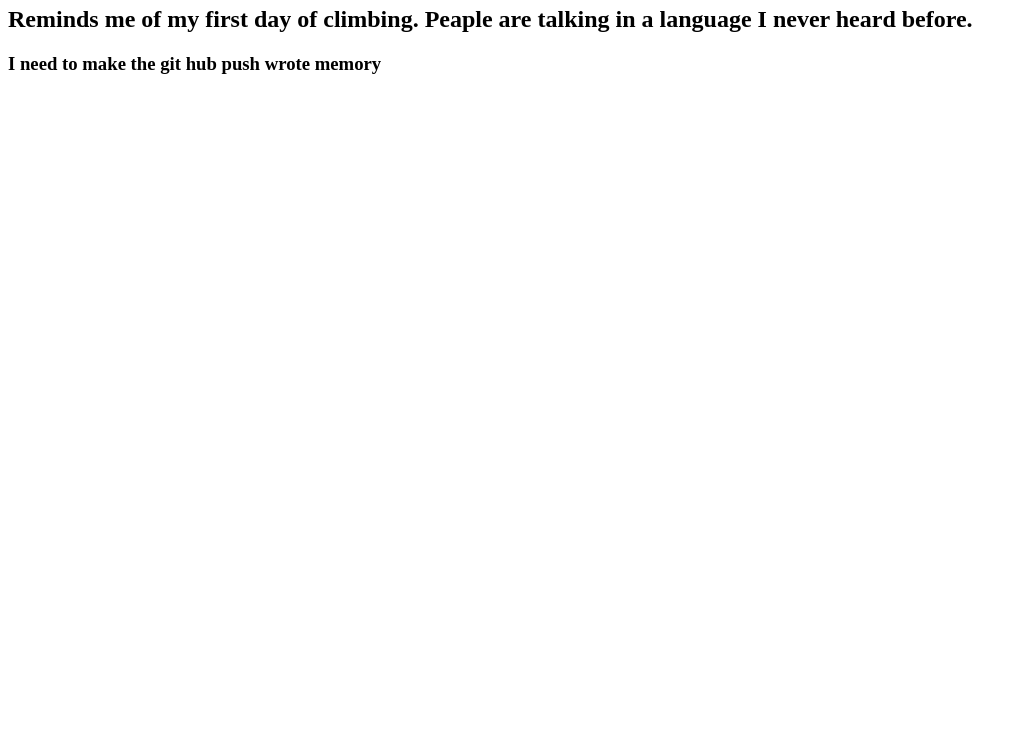
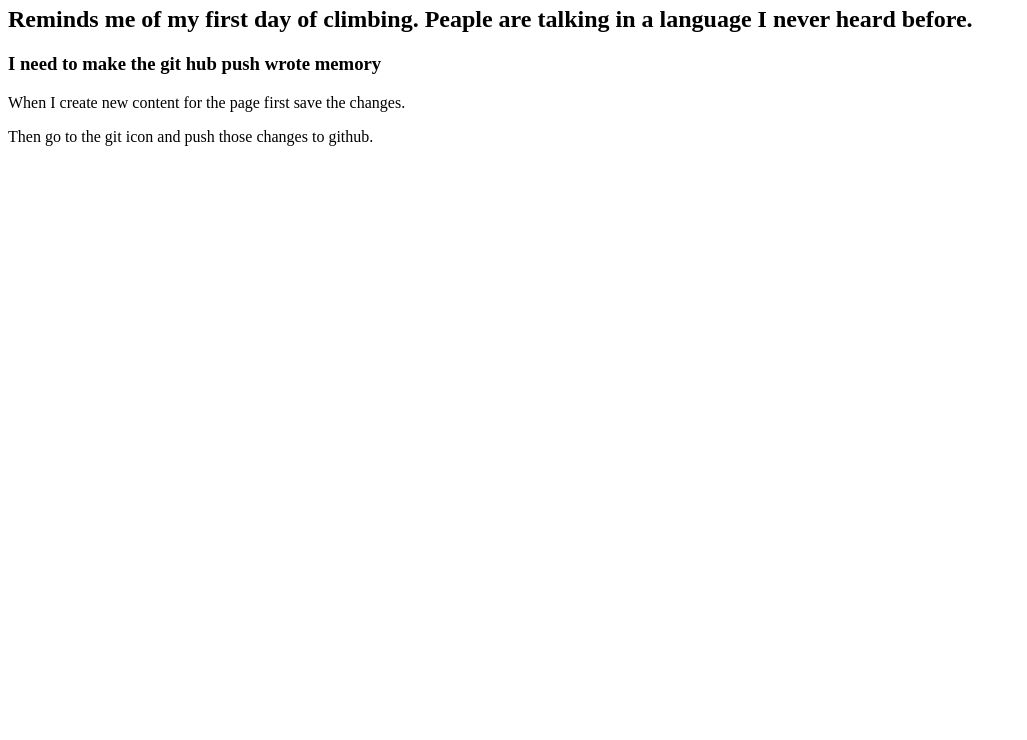
Before and after one commit to Christian510/my-first-project, a plain HTML site: page index.html in a window 1280 px wide. Shown: the part 60-800 px from the top of the page, without its empty margins (0-1027 px from the left). Drawn offline with Linux system fonts and the light colour scheme.

Commit message:
git push step 1.

```diff
--- a/index.html
+++ b/index.html
@@ -7,5 +7,7 @@
     <h1>Hello, World!</h1>
     <h2>Reminds me of my first day of climbing.  Peaple are talking in a language I never heard before.</h2>
     <h3>I need to make the git hub push wrote memory</h3>
+    <p>When I create new content for the page first save the changes.</p>
+    <p>Then go to the git icon and push those changes to github.</p>
 </body>
 </html>
```
